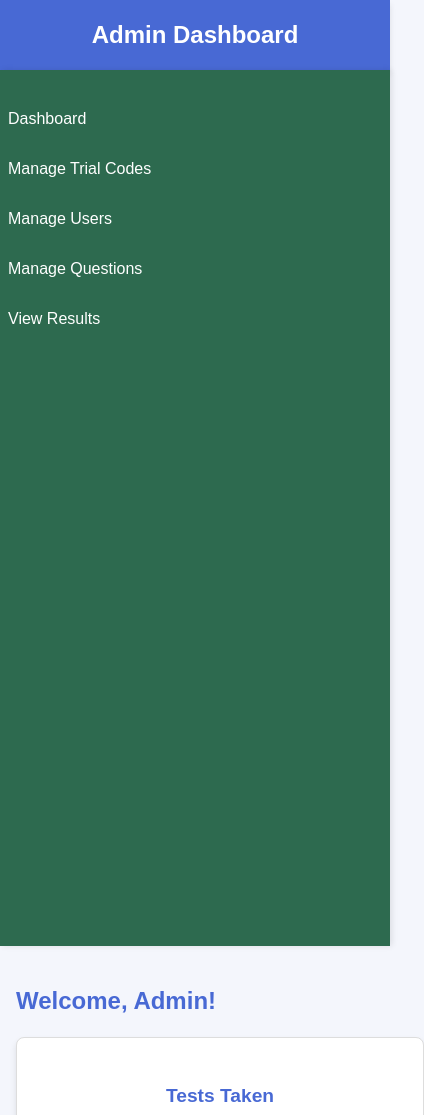
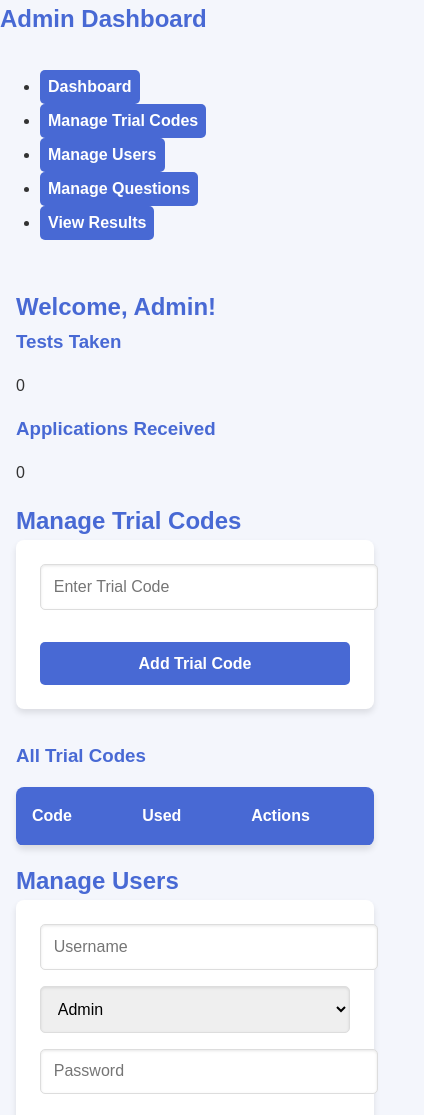
Before and after one commit to magiclydev/com, a website: page public/admin.html in a window 390 px wide. Shown: the top 1115 px of the page, 424 px wide, since content can reach past the window. Drawn offline with Linux system fonts and the light colour scheme.

Commit message:
Update styles.css

```diff
--- a/public/styles.css
+++ b/public/styles.css
@@ -1,115 +1,49 @@
-/* General Styles */
+/* ========== Global Styles ========== */
 body {
     font-family: Arial, sans-serif;
     margin: 0;
     padding: 0;
-    background-color: #f4f6fc; /* Light background color */
+    background-color: #f4f6fc; /* Light background */
     color: #333;
     line-height: 1.6;
 }
 
-header {
-    background-color: #4869d4; /* Primary blue color */
-    color: white;
-    padding: 1rem 2rem;
-    text-align: center;
-    box-shadow: 0 4px 6px rgba(0, 0, 0, 0.1);
+h1, h2, h3, h4, h5, h6 {
+    margin: 0;
+    color: #4869d4; /* Primary blue color */
 }
 
-header h1 {
-    margin: 0;
-    font-size: 1.8rem;
+a {
+    color: #4869d4;
+    text-decoration: none;
+    transition: color 0.3s ease;
 }
 
-/* Dashboard Layout */
-.dashboard-container {
-    display: flex;
-    min-height: 100vh;
+a:hover {
+    color: #3a57b2; /* Darker blue for hover */
 }
 
-/* Sidebar Navigation */
-.sidebar {
-    background-color: #2d6a4f; /* Sidebar green */
+/* Buttons */
+button {
+    background-color: #4869d4; /* Primary blue */
     color: white;
-    width: 250px;
-    min-height: 100vh;
-    padding: 1rem;
-    box-shadow: 2px 0 6px rgba(0, 0, 0, 0.1);
-    position: fixed;
+    border: none;
+    border-radius: 5px;
+    padding: 0.8rem 1.5rem;
+    font-size: 1rem;
+    font-weight: bold;
+    cursor: pointer;
+    transition: background-color 0.3s ease, box-shadow 0.3s ease;
 }
 
-.sidebar ul {
-    list-style: none;
-    padding: 0;
-    margin: 0;
+button:hover {
+    background-color: #3a57b2; /* Darker blue for hover */
+    box-shadow: 0 4px 6px rgba(0, 0, 0, 0.2);
 }
 
-.sidebar ul li {
-    margin: 1rem 0;
-}
-
-.sidebar ul button {
-    background: none;
-    border: none;
-    color: white;
-    font-size: 1rem;
-    text-align: left;
-    width: 100%;
-    padding: 0.8rem 1rem;
-    border-radius: 5px;
-    cursor: pointer;
-    transition: background-color 0.3s ease;
-}
-
-.sidebar ul button:hover {
-    background-color: #40916c; /* Lighter green for hover */
-}
-
-/* Main Content Area */
-main {
-    margin-left: 250px;
-    padding: 2rem;
-    flex-grow: 1;
-}
-
-/* Section Visibility */
-.section.hidden {
-    display: none;
-}
-
-main h2 {
-    color: #4869d4; /* Primary blue */
-    margin-bottom: 1rem;
-}
-
-/* Stats Section */
-.stats-container {
-    display: flex;
-    gap: 1rem;
-    margin-bottom: 2rem;
-}
-
-.stat-box {
-    background-color: white;
-    border: 1px solid #ddd;
-    border-radius: 8px;
-    padding: 1.5rem;
-    text-align: center;
-    flex: 1;
-    box-shadow: 0 4px 6px rgba(0, 0, 0, 0.1);
-}
-
-.stat-box h3 {
-    color: #4869d4;
-    font-size: 1.2rem;
-    margin-bottom: 0.5rem;
-}
-
-.stat-box p {
-    font-size: 2rem;
-    font-weight: bold;
-    margin: 0;
-    color: #333;
+button:disabled {
+    background-color: #ccc;
+    cursor: not-allowed;
 }
 
 /* Forms */
@@ -119,12 +53,10 @@ form {
     border-radius: 8px;
     box-shadow: 0 4px 6px rgba(0, 0, 0, 0.1);
     margin-bottom: 2rem;
-    max-width: 500px;
-    margin-left: auto;
-    margin-right: auto;
+    max-width: 600px;
 }
 
-form input, form select, form button {
+form input, form select, form textarea {
     width: 100%;
     padding: 0.8rem;
     margin-bottom: 1rem;
@@ -134,25 +66,15 @@ form input, form select, form button {
     box-shadow: inset 0 1px 3px rgba(0, 0, 0, 0.1);
 }
 
-form input:focus, form select:focus {
+form input:focus, form select:focus, form textarea:focus {
     border-color: #4869d4;
     box-shadow: 0 0 6px rgba(72, 105, 212, 0.5);
     outline: none;
 }
 
 form button {
-    background-color: #4869d4; /* Primary blue */
-    color: white;
-    border: none;
-    font-size: 1rem;
-    font-weight: bold;
-    cursor: pointer;
-    transition: background-color 0.3s ease, box-shadow 0.3s ease;
-}
-
-form button:hover {
-    background-color: #3a57b2; /* Darker blue for hover */
-    box-shadow: 0 4px 6px rgba(0, 0, 0, 0.2);
+    width: 100%;
+    margin-top: 1rem;
 }
 
 /* Tables */
@@ -201,7 +123,68 @@ table button:hover {
     background-color: #3a57b2;
 }
 
-/* Responsive Styles */
+/* Modals */
+.modal {
+    display: none;
+    position: fixed;
+    top: 50%;
+    left: 50%;
+    transform: translate(-50%, -50%);
+    background: white;
+    padding: 2rem;
+    border-radius: 8px;
+    box-shadow: 0 4px 6px rgba(0, 0, 0, 0.2);
+    z-index: 1000;
+    width: 90%;
+    max-width: 500px;
+}
+
+.modal.active {
+    display: block;
+}
+
+.modal-header {
+    font-size: 1.5rem;
+    font-weight: bold;
+    margin-bottom: 1rem;
+}
+
+.modal-footer {
+    margin-top: 1.5rem;
+    text-align: right;
+}
+
+.modal-footer button {
+    margin-left: 1rem;
+}
+
+/* Alerts */
+.alert {
+    padding: 1rem;
+    margin: 1rem 0;
+    border-radius: 5px;
+    font-size: 1rem;
+}
+
+.alert.success {
+    background-color: #d4edda;
+    color: #155724;
+    border: 1px solid #c3e6cb;
+}
+
+.alert.error {
+    background-color: #f8d7da;
+    color: #721c24;
+    border: 1px solid #f5c6cb;
+}
+
+.alert.info {
+    background-color: #d1ecf1;
+    color: #0c5460;
+    border: 1px solid #bee5eb;
+}
+
+/* Responsive Design */
 @media (max-width: 768px) {
     header h1 {
         font-size: 1.5rem;
@@ -215,6 +198,7 @@ table button:hover {
         width: 100%;
         position: relative;
         padding: 1rem 0;
+        min-height: auto;
     }
 
     .sidebar ul button {
@@ -228,9 +212,15 @@ table button:hover {
 
     .stats-container {
         flex-direction: column;
+        align-items: center;
     }
 
     .stat-box {
         width: 100%;
+        max-width: 300px;
+    }
+
+    .modal {
+        width: 90%;
     }
 }
```
